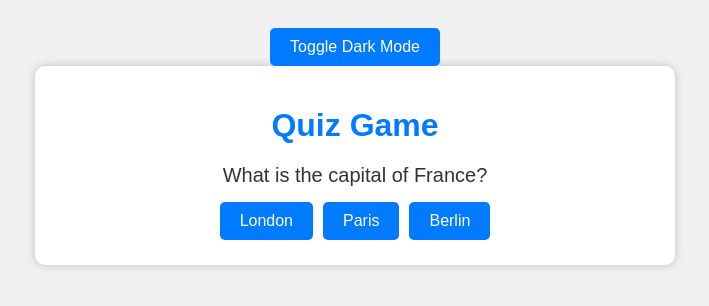
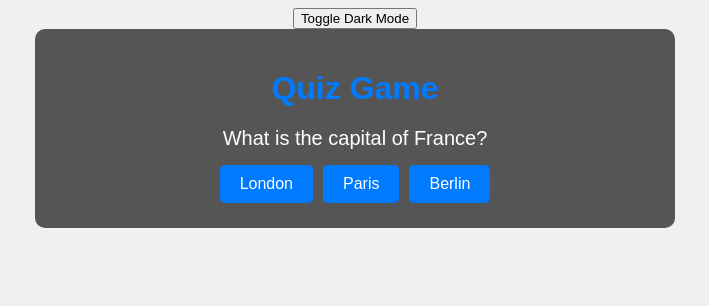
Before and after one commit to Veetalker/trivia-quiz-app, a plain HTML site: page index.html in a window 1280 px wide. Both pictures are taken after a click on the button "Toggle Dark Mode". Shown: the whole page, without its empty margins (285-994 px from the left). Drawn offline with Linux system fonts and the light colour scheme.

Commit message:
styles.css

```diff
--- a/styles.css
+++ b/styles.css
@@ -1,3 +1,5 @@
+/* Light Mode Styles */
+
 body {
     font-family: Arial, sans-serif;
     text-align: center;
@@ -46,7 +48,7 @@ h1 {
     background-color: #0056b3;
 }
 
-button {
+.submit-button {
     background-color: #007bff;
     color: #fff;
     border: none;
@@ -58,6 +60,34 @@ button {
     transition: background-color 0.3s ease;
 }
 
-button:hover {
+.submit-button:hover {
     background-color: #0056b3;
 }
+
+
+/* Dark Mode Styles */
+
+.dark-mode body {
+    background-color: #333;
+    color: #fff;
+}
+
+.dark-mode .quiz-container {
+    background-color: #555;
+    box-shadow: 0px 0px 10px rgba(255, 255, 255, 0.2);
+}
+
+.dark-mode h1 {
+    color: #007bff;
+}
+
+.dark-mode .question {
+    color: #fff;
+    transition: color 0.3s ease;
+}
+
+.dark-mode .options button {
+    background-color: #007bff;
+    color: #fff;
+    transition: background-color 0.3s ease, color 0.3s ease;
+}
```
